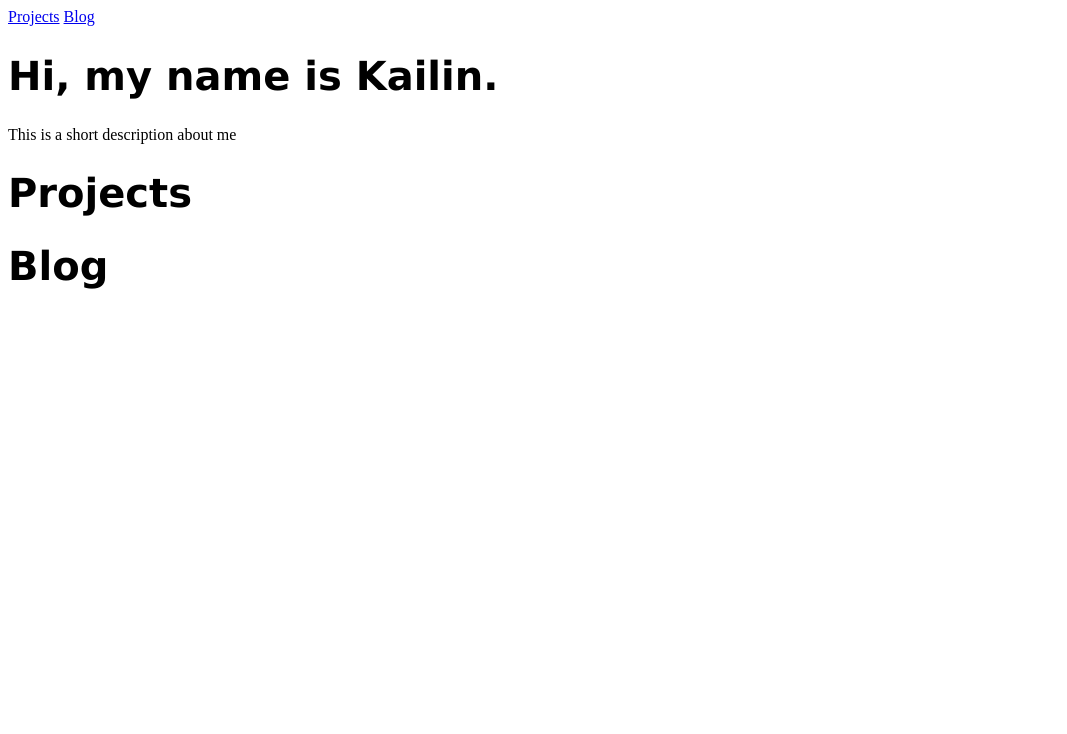
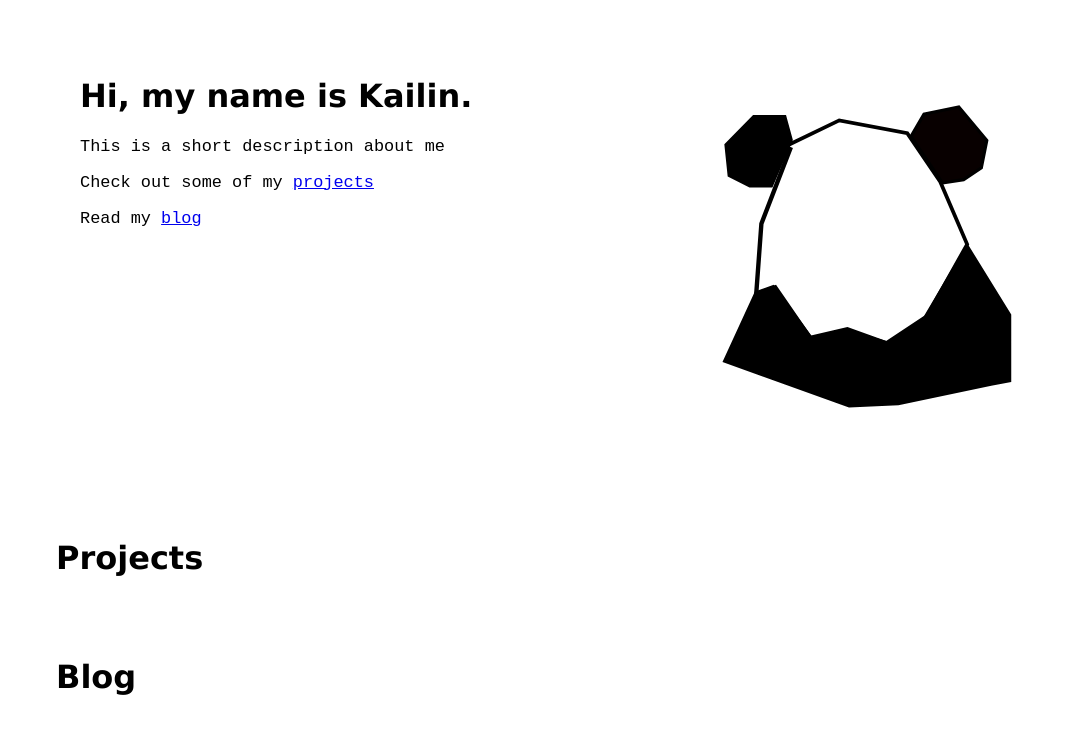
Before and after one commit to kailin-lu/kailin-lu.github.io, a plain HTML site: page index.html in a window 1280 px wide. Shown: the whole page, without its empty margins (0-1067 px from the left). Drawn offline with Linux system fonts and the light colour scheme.

Commit message:
add imgs

```diff
--- a/index.html
+++ b/index.html
@@ -1,24 +1,35 @@
 <!DOCTYPE html>
 <html lang="en">
+<meta name="viewport" content="width=device-width, initial-scale=1.0">
 <head>
     <meta charset="UTF-8">
     <title>Kailin-Lu</title>
     <link rel="stylesheet" href="style.css">
 </head>
 <body>
-<div id="nav">
-    <a href="#Projects">Projects</a>
-    <a href="#Blog">Blog</a>
+<div class="row">
+    <div class="column">
+        <div class="about">
+        <h1>Hi, my name is Kailin.</h1>
+        <p>This is a short description about me</p>
+            <p>Check out some of my <a href="#projects">projects</a></p>
+            <p>Read my <a href="#blog">blog</a></p>
+        </div>
+    </div>
+    <div class="column">
+        <p><img
+        src="imgs/panda.svg"
+        alt="logo of a panda's back"
+        height="400vw"
+        width="400vw"/></p>
+    </div>
 </div>
-<div class="about">
-    <h1>Hi, my name is Kailin.</h1>
-    <p>This is a short description about me</p>
+
+<div class="row" id="projects">
+    <div class="column"><h1>Projects</h1></div>
 </div>
-<div id="Projects">
-    <h1>Projects</h1>
-</div>
-<div id="Blog">
-    <h1>Blog</h1>
+<div class="row" id="blog">
+    <div class="column"><h1>Blog</h1></div>
 </div>
 </body>
 </html>
--- a/style.css
+++ b/style.css
@@ -1,13 +1,38 @@
 h1 {
     font-family: verdana;
-    font-size: 40px;
 }
 
-h1.about {
-    color: gray;
+p {
+    font-family: monospace;
+    font-size: 1.3em;
 }
 
-p.about {
-    font-size: 20px;
-    color: black;
+div {
+  padding-top: 1em;
+  padding-right: 0.5em;
+  padding-bottom: 0.2em;
+  padding-left: 1.5em;
 }
+
+.row {
+    display: flex;
+}
+
+.column {
+    float: left;
+    width: 75%;
+}
+
+/* Reponsive layout - see https://www.w3schools.com/howto/tryit.asp?filename=tryhow_css_two_columns_responsive */
+@media screen and (max-width: 600px) {
+  .column {
+    width: 100%;
+  }
+}
+
+/* Clear floats after the columns */
+.row:after {
+  content: "";
+  display: table;
+  clear: both;
+}
```
Also changed, not shown: imgs/panda.svg (added).
